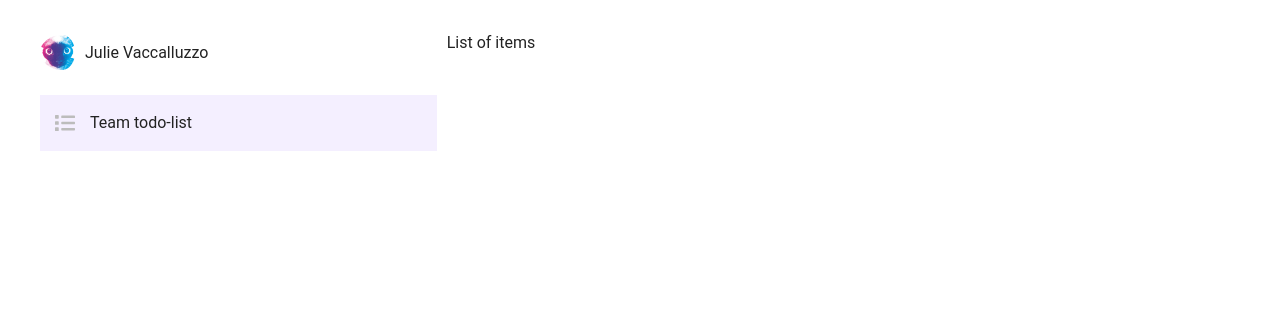
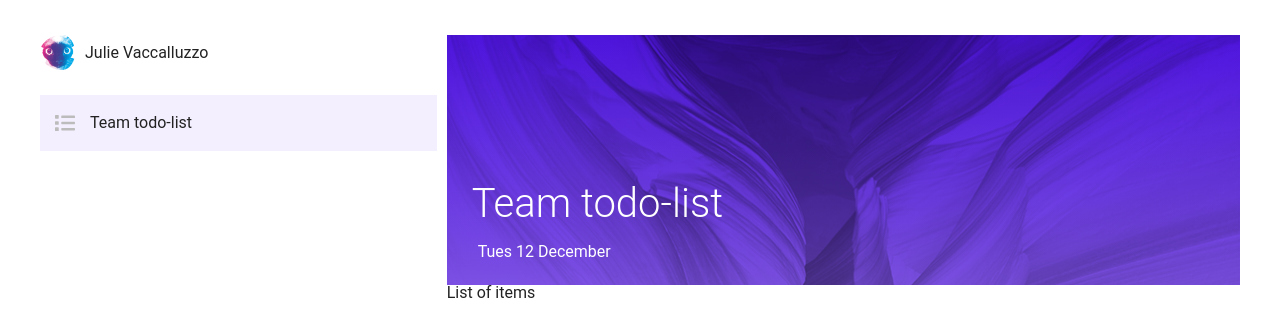
Before and after one commit to Julieslv/todoReact, a React (Create React App) app: page / in a window 1280 px wide. Shown: the top 336 px of the page. Built offline with nearby package versions, Linux system fonts and the light colour scheme; what webfontloader would draw is missing.

Commit message:
update header for list

```diff
--- a/src/App.css
+++ b/src/App.css
@@ -43,4 +43,40 @@ body {
 
 .list-header {
 	background: linear-gradient(to bottom, #5015e3 0%, #7e52e8 100%);
+	display: flex;
+	flex-direction: column;
+	align-items: flex-start;
+	justify-content: flex-end;
+	min-height: 200px;
+	padding: 25px;
+	position: relative;
 }
+
+.list-header::before {
+	content: '';
+	display: block;
+	position: absolute;
+	top: 0;
+	left: 0;
+	height: 100%;
+	width: 100%;
+	background: transparent url(images/canyon.png) no-repeat 50% 0;
+	background-size: cover;
+	opacity: 0.5;
+}
+
+.list-header>* {
+	position: relative;
+}
+
+.list-header h2 {
+	color: #ffffff;
+	font-size: 2.5rem;
+	font-weight: 300;
+	margin: 0.5em 0;
+}
+
+.list-header p {
+	color: #ffffff;
+	text-indent: 6px;
+}
--- a/src/App.js
+++ b/src/App.js
@@ -8,7 +8,9 @@ import List from './components/lists/List';
 class App extends Component {
 	state = {
 		userName: 'Julie Vaccalluzzo',
-		listName: 'Team todo-list'
+		listName: 'Team todo-list',
+		listDate: 'Tues 12 December',
+		list: ['Shortlist feature for MVP', 'Launch PPC campaign with new creative', 'Define audience breakdown with new data']
 	}
 	render() {
 		return (
@@ -18,7 +20,7 @@ class App extends Component {
 					<ListGroup listName={this.state.listName} />
 				</div>
 				<div>
-					<List />
+					<List listName={this.state.listName} listDate={this.state.listDate} />
 				</div>
 			</div>
 		)
--- a/src/components/Profile.js
+++ b/src/components/Profile.js
@@ -4,6 +4,7 @@ import profileImg from '../images/profile.jpg';
 const Profile = ({ userName }) => {
 	return (
 		<div className='profile'>
+			{/* COULD DO Profile image dynamic */}
 			<img src={profileImg} alt='User profile' />
 			<div>{userName}</div>
 		</div>
--- a/src/components/lists/List.js
+++ b/src/components/lists/List.js
@@ -1,8 +1,10 @@
 import React from 'react'
+import ListHeader from './ListHeader';
 
-const List = () => {
+const List = ({ listName, listDate }) => {
 	return (
 		<div className='list'>
+			<ListHeader listName={listName} listDate={listDate} />
 			List of items
 		</div>
 	)
--- a/src/components/lists/ListHeader.js
+++ b/src/components/lists/ListHeader.js
@@ -1,16 +1,12 @@
-import React, { Component } from 'react'
-import PropTypes from 'prop-types'
+import React from 'react'
 
-class ListHeader extends Component {
-	static propTypes = {
-		prop: PropTypes
-	}
+const ListHeader = ({ listName, listDate }) => {
+	return (
+		<div className='list-header'>
+			<h2>{listName}</h2>
+			<p>{listDate}</p>
+		</div>
+	)
+}
 
-	render() {
-		return (
-			<Header className='list-header'>
-
-			</Header>
-		)
-	}
-}
+export default ListHeader
--- a/src/index.js
+++ b/src/index.js
@@ -8,7 +8,7 @@ import WebFont from 'webfontloader';
 
 WebFont.load({
 	google: {
-		families: ['Roboto:400,500,700', 'serif']
+		families: ['Roboto:300,400,500,700', 'serif']
 	}
 });
 
```
Also changed, not shown: src/images/canyon.png (added).
